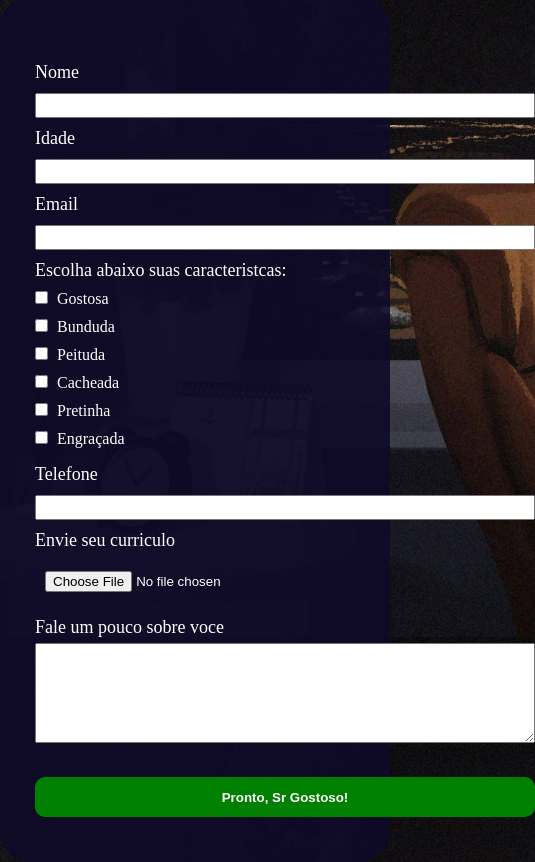
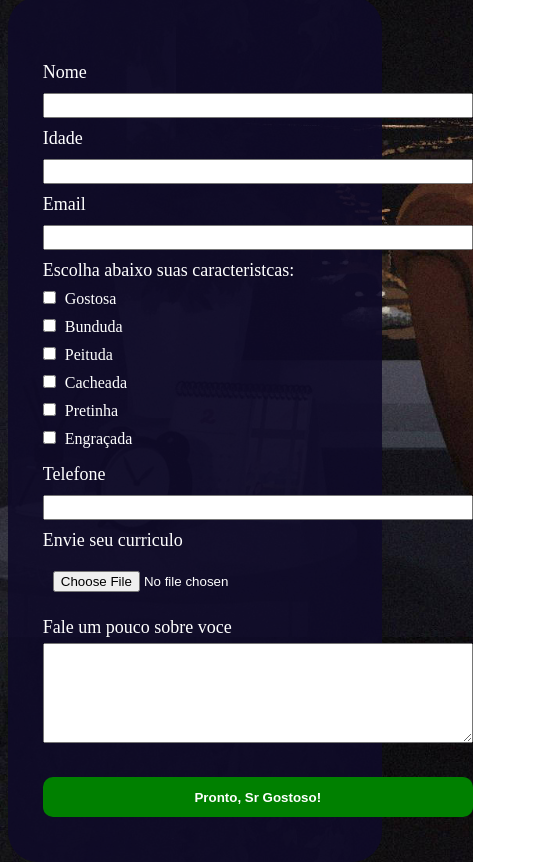
Before and after one commit to MarinhoRapha/teste2, a plain HTML site: page index.html in a window 390 px wide. Shown: the part 207-1069 px from the top of the page, 535 px wide, since content can reach past the window. Drawn offline with Linux system fonts and the light colour scheme.

Commit message:
Add files via upload

```diff
--- a/styles/style.css
+++ b/styles/style.css
@@ -24,6 +24,7 @@ html,body{
 	flex-direction: column;
 	align-items: center;
 	justify-content: center;
+	padding: 0 2%
 }
 
 .form-container{
@@ -32,6 +33,7 @@ html,body{
 	background-color: rgba(15, 11, 41, 0.9);
 	margin-top: 50px;
 	border-radius: 30px;
+
 }
 
 h2.apresentacao{
@@ -125,3 +127,22 @@ form input[type=submit]{
 	font-weight: bold;
 	cursor: pointer;
 }
+
+@media screen and (max-width: 605px){
+	.form-w textarea{
+	min-width: 430px;
+	max-width: 430px;
+	min-height: 100px;
+	max-height: 100px;
+	padding: 10px;
+	}
+
+	form input[type=submit]{
+	width: 430px;
+	height: 40px;
+	}
+
+	form input[type=text],form input[type=email],form input[type=number],form input[type=tel]{
+	width: 430px
+	}
+}
```
